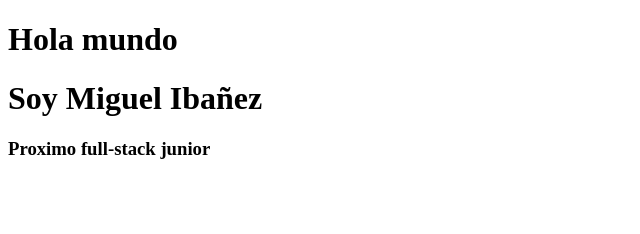
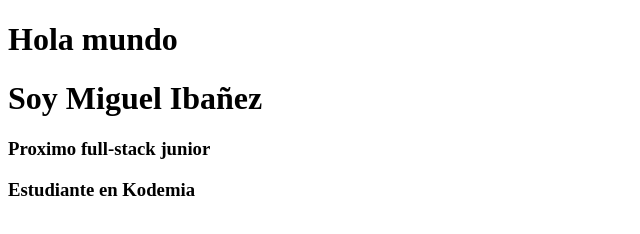
Before and after one commit to leugimesoj/github-avanzado-p1, a plain HTML site: page src/index.html in a window 1280 px wide. Shown: the whole page, without its empty margins (0-640 px from the left). Drawn offline with Linux system fonts and the light colour scheme.

Commit message:
cuarto commit

```diff
--- a/src/index.html
+++ b/src/index.html
@@ -10,6 +10,7 @@
     <h1>Hola mundo</h1>
     <h1>Soy Miguel Ibañez</h1>
     <h3>Proximo full-stack junior</h3>
+    <h3>Estudiante en Kodemia</h3>
 
 </body>
 </html>
```
